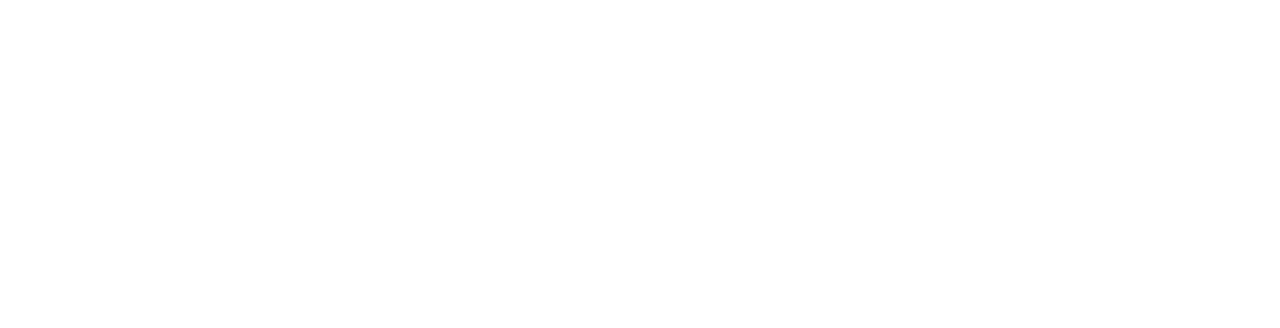
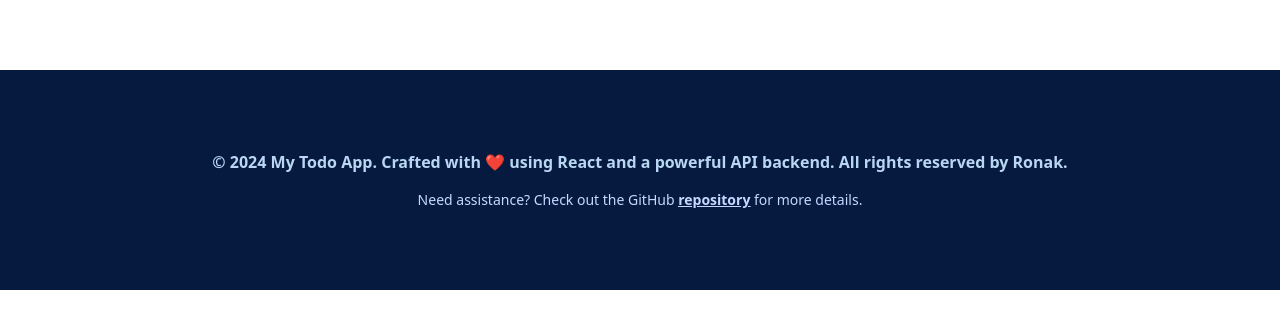
Before and after one commit to panderonak/cloudTasks, a React (Vite) app: page / in a window 1280 px wide. Shown: the part 206-534 px from the top of the page. Built offline with nearby package versions, Linux system fonts and the light colour scheme; no server answers.

Commit message:
Add footer with copyright, credits, and GitHub link - Included copyright notice with the year and app details - Added a GitHub link for project assistance - Styled footer with a professional and polished tone

```diff
--- a/src/App.jsx
+++ b/src/App.jsx
@@ -1,5 +1,5 @@
 import { useState } from "react";
-import { Header, CreateTask } from "./components";
+import { Header, CreateTask, Footer } from "./components";
 import { Outlet } from "react-router";
 
 function App() {
@@ -9,6 +9,7 @@ function App() {
     <>
       <Header />
       <Outlet />
+      <Footer />
     </>
   );
 }
--- /dev/null
+++ b/src/components/Footer/Footer.jsx
@@ -0,0 +1,38 @@
+import { Link } from "react-router-dom";
+import { Container } from "../../components";
+
+function Footer() {
+  const date = new Date();
+  const year = date.getFullYear();
+  console.log(year); // Year only
+
+  return (
+    <section className="relative overflow-hidden py-20 bg-[#061A40] text-[#C6D8FF]">
+      <Container>
+        <div className="flex h-full flex-col justify-between items-center">
+          <div className="text-[#B9D6F2] mb-4">
+            <p className="text-base font-bold">
+              &copy; {year} My Todo App. Crafted with ❤️ using React and a
+              powerful API backend. All rights reserved by Ronak.
+            </p>
+          </div>
+          <div>
+            <p className="text-sm">
+              Need assistance? Check out the GitHub{" "}
+              <span className="underline font-semibold cursor-pointer">
+                {
+                  <Link to={"https://github.com/panderonak/cloudTasks"}>
+                    repository
+                  </Link>
+                }
+              </span>{" "}
+              for more details.
+            </p>
+          </div>
+        </div>
+      </Container>
+    </section>
+  );
+}
+
+export default Footer;
--- a/src/components/TaskCard/TaskCard.jsx
+++ b/src/components/TaskCard/TaskCard.jsx
@@ -42,7 +42,6 @@ function TaskCard({ title, description, _id, updatedAt }) {
 
   return (
     <>
-      {/* <Container> */}
       <div
         className="flex justify-center items-center flex-col w-full
       "
@@ -88,7 +87,6 @@ function TaskCard({ title, description, _id, updatedAt }) {
           />
         </div>
       </div>
-      {/* </Container> */}
     </>
   );
 }
--- a/src/components/index.js
+++ b/src/components/index.js
@@ -1,5 +1,6 @@
 import Container from "./Container/Container";
 import Header from "./Header/Header";
+import Footer from "./Footer/Footer";
 import Home from "./Home/Home";
 import CreateTask from "./createTask/createTask";
 import Input from "./Input/Input";
@@ -10,6 +11,7 @@ import UpdateTask from "./UpdateTask/UpdateTask";
 export {
   Container,
   Header,
+  Footer,
   Home,
   CreateTask,
   Input,
```
